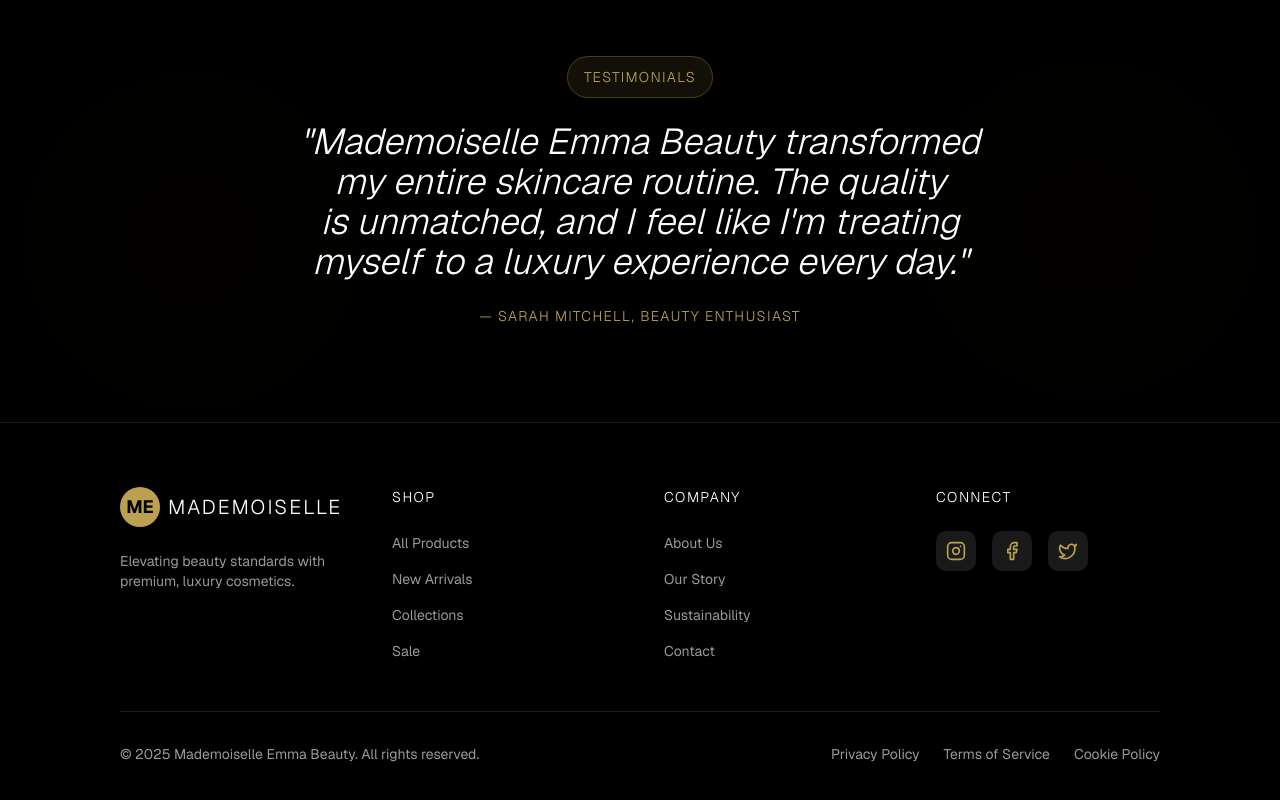
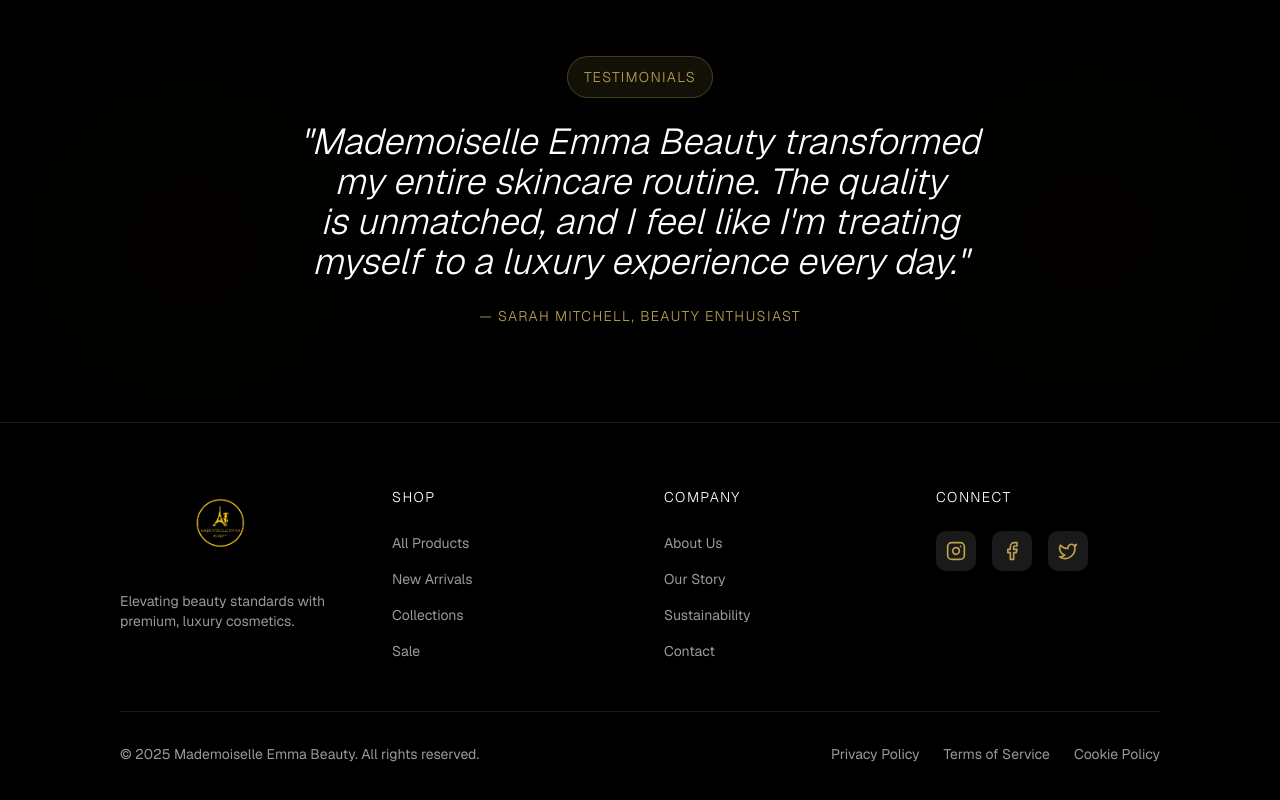
Before and after one commit to Gelila-Fassil/Mademoiselle-Emma-Beauty, a Next.js app: page / in a window 1280 px wide. Shown: the part 5508-6308 px from the top of the page. Built offline with nearby package versions, Linux system fonts and the light colour scheme.

Commit message:
updated the footer

```diff
--- a/components/footer.tsx
+++ b/components/footer.tsx
@@ -9,11 +9,21 @@ export default function Footer() {
         <div className="grid md:grid-cols-4 gap-12 mb-12">
           {/* Brand */}
           <div>
-            <div className="flex items-center gap-2 mb-6">
-              <div className="w-10 h-10 bg-[#BBA14F] rounded-full flex items-center justify-center">
-                <span className="text-black font-bold text-lg">ME</span>
-              </div>
-              <span className="text-white font-light text-xl tracking-widest">MADEMOISELLE</span>
+            <div className="flex items-center gap-3 mb-6">
+              <img
+                src="/newbg.png"
+                alt="Mademoiselle Logo"
+                className="object-contain flex-shrink-0"
+                style={{
+                  width: '200px',
+                  height: 'auto',
+                  maxHeight: '80px',
+                }}
+                onError={(e) => {
+                  // Fallback to JPG if PNG doesn't exist
+                  e.currentTarget.src = '/cosmologo.jpg';
+                }}
+              />
             </div>
             <p className="text-white/60 text-sm">Elevating beauty standards with premium, luxury cosmetics.</p>
           </div>
```
